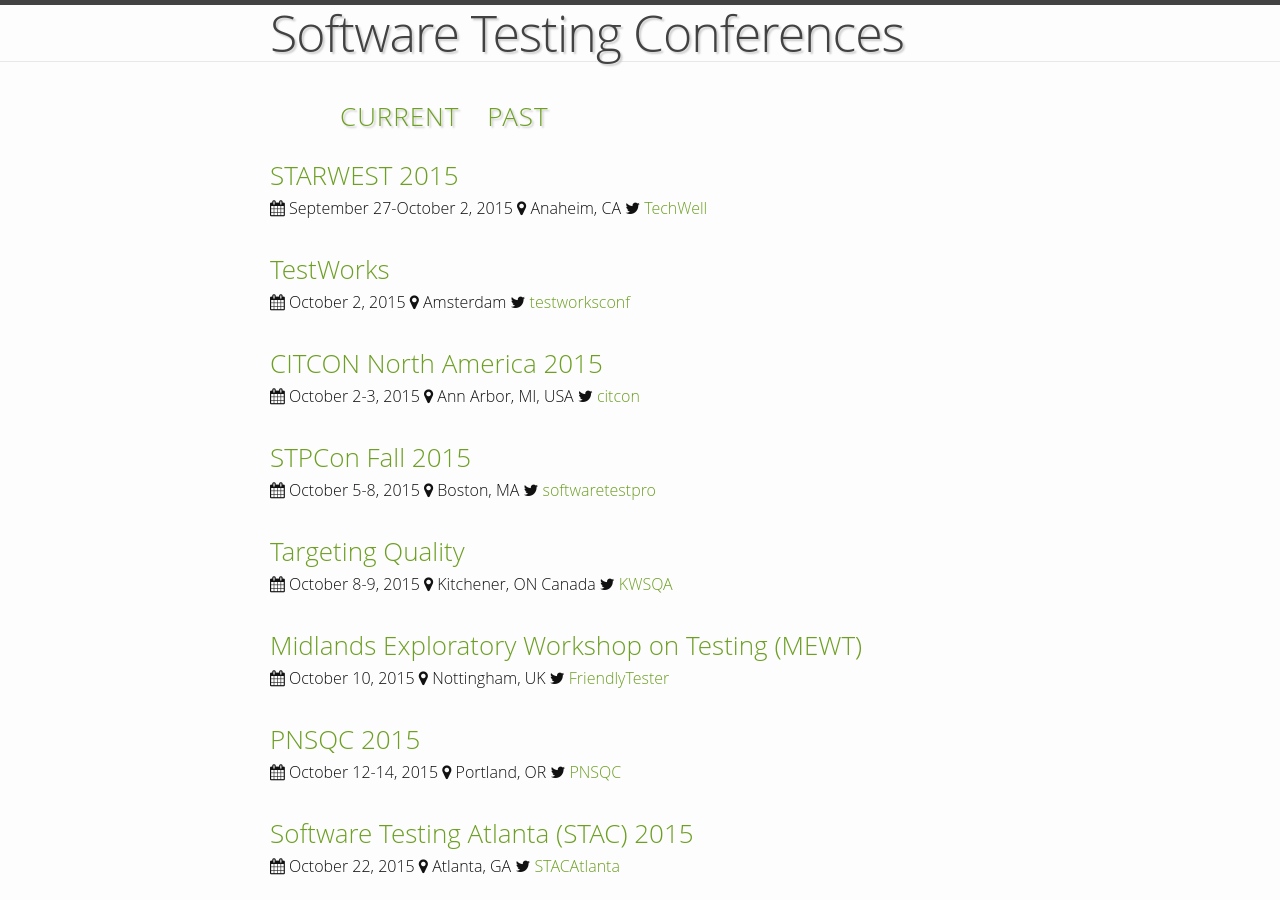
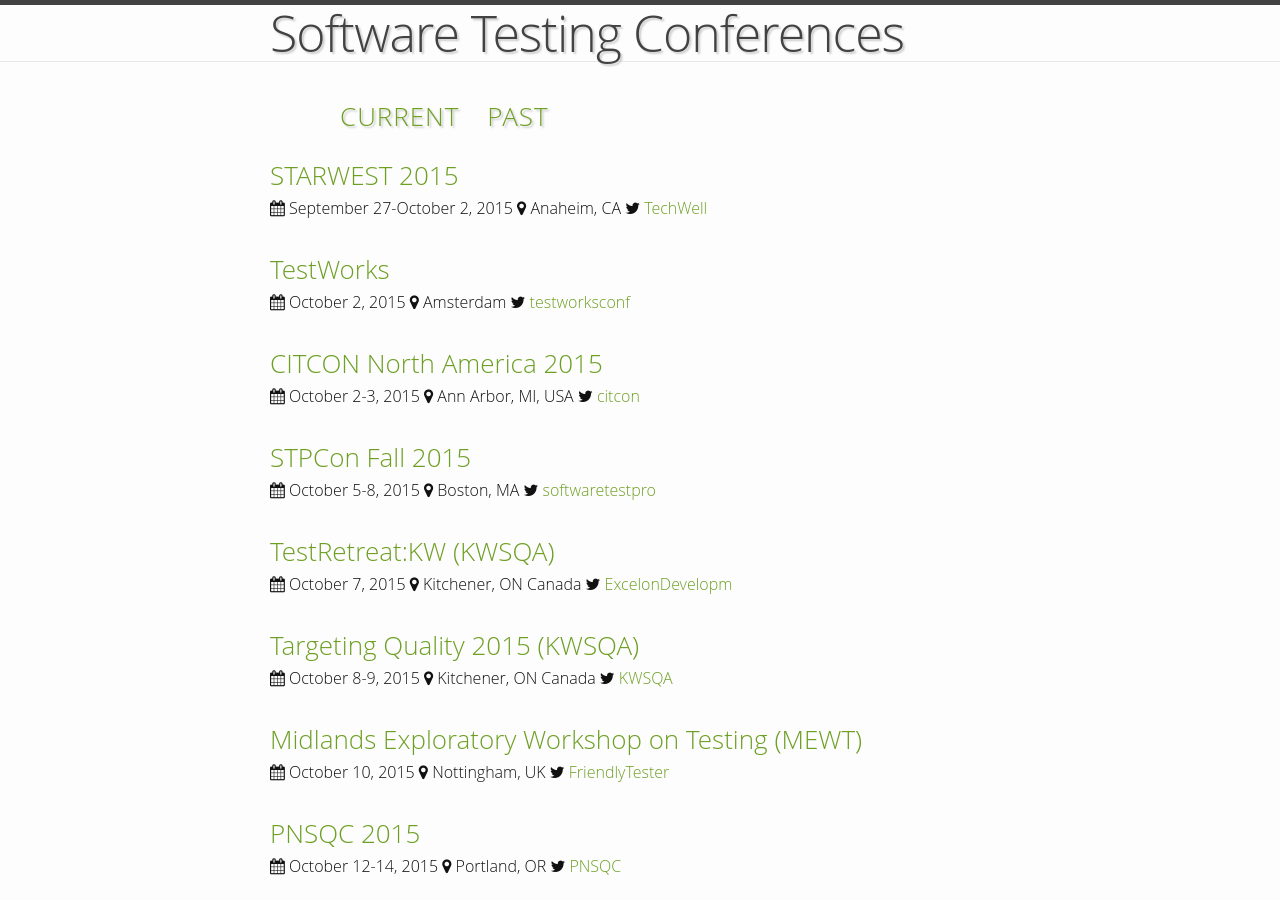
Before and after one commit to TestingConferences/testingconferences.github.io, a Jekyll site: the page built from index.html, in a window 1280 px wide and 900 px high. Built offline with Jekyll 4.4.1, drawn with Linux system fonts in a browser that asks for light colours.

Commit message:
Added TestRetreat:KW

```diff
--- a/_data/current.yml
+++ b/_data/current.yml
@@ -25,7 +25,13 @@
   cfp_phrase: Call for Proposals is Open
   cfp_date: "May 15, 2015"
 
-- name: Targeting Quality
+- name: TestRetreat:KW (KWSQA)
+  location: Kitchener, ON Canada
+  dates: "October 7, 2015"
+  url: http://www.eventbrite.com/e/testretreatkw-tickets-18423753944
+  twitter: ExcelonDevelopm
+
+- name: Targeting Quality 2015 (KWSQA)
   location: Kitchener, ON Canada
   dates: "October 8-9, 2015"
   url: http://kwsqa.org/conference/
```
